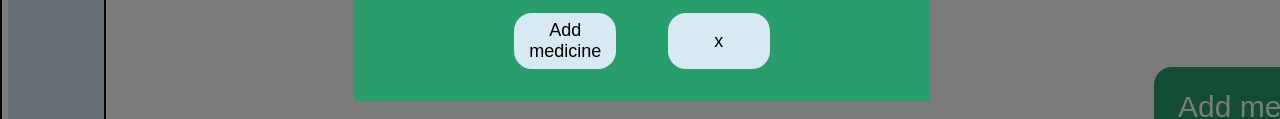
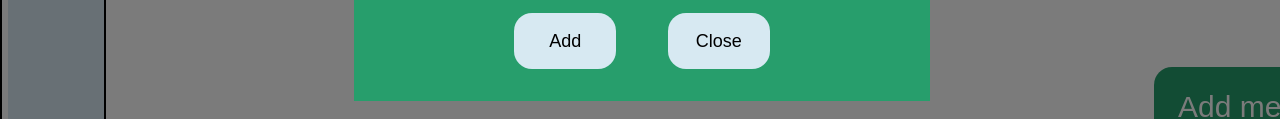
Before and after one commit to Magnus-WO/MedicineManager__assignment, a website built with Vite: page index.html in a window 1280 px wide. Both pictures are taken after a click on the button "Add medicine". Shown: the part 613-732 px from the top of the page. Built offline with nearby package versions, Linux system fonts and the light colour scheme.

Commit message:
tweak form buttons

```diff
--- a/index.html
+++ b/index.html
@@ -100,11 +100,9 @@
               </div>
             </fieldset>
             <div class="form__button-container">
-              <button class="form__button form__button--submit">
-                Add medicine
-              </button>
+              <button class="form__button form__button--submit">Add</button>
               <button class="form__button form__button--close" type="button">
-                x
+                Close
               </button>
             </div>
           </form>
```
